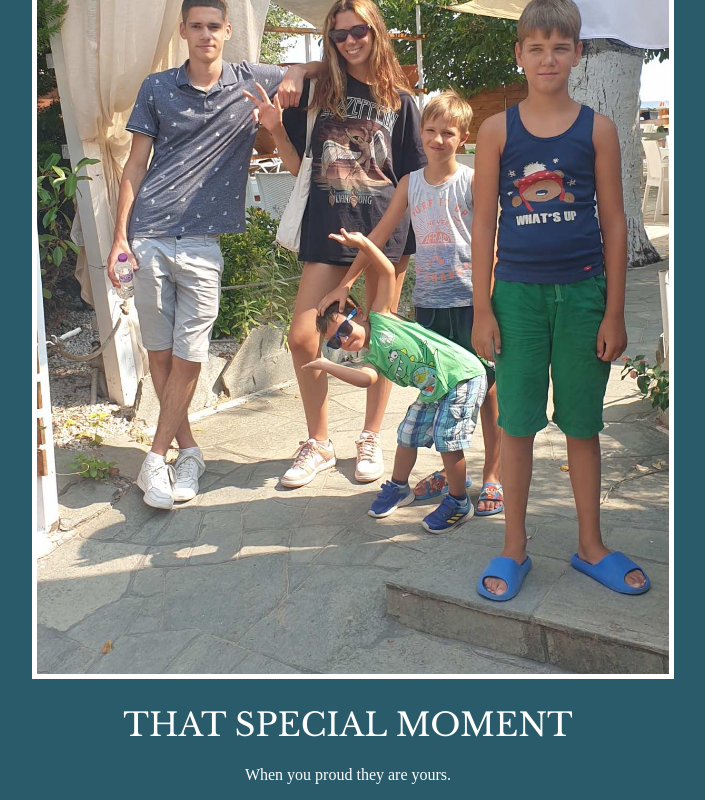
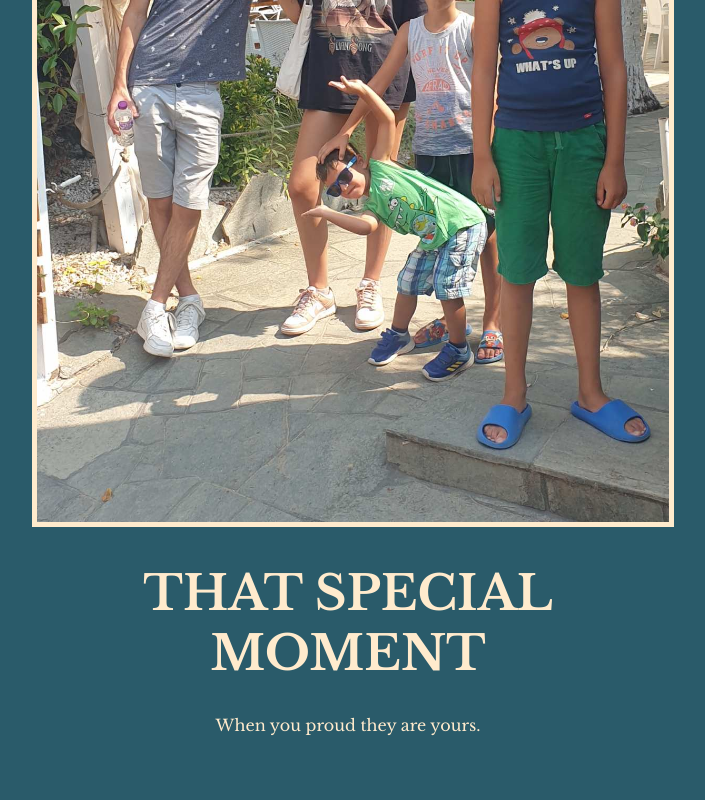
Before and after one commit to Maki1980/Motivation-Meme, a plain HTML site: page index.html in a window 1280 px wide. Shown: the part 426-1226 px from the top of the page, without its empty margins (292-997 px from the left). After the commit the page ends 1177 px from the top, so only its background shows below. Drawn offline with nearby package versions, Linux system fonts and the light colour scheme.

Commit message:
Update style.css

```diff
--- a/style.css
+++ b/style.css
@@ -1,24 +1,21 @@
-body{
-    color: white;
+body {
     background-color: rgb(42, 91, 106);
-}
-h1{
+  }
+  h1 {
+    text-transform: uppercase;
+    font-size: 3rem;
+  }
+
+  .poster {
+    width: 50%;
+    margin-left: 25%;
+    margin-top: 100px;
+    color: blanchedalmond;
     font-family: "Libre Baskerville", serif;
-    font-weight: 400;
-    font-style: normal;
     text-align: center;
-    text-transform: uppercase;
   }
-p{
-    text-align: center;
-}
-  img{
-    border: solid white;
-    border-width: 5px;
-    width:100%;
+
+  .motivation-img {
+    border: 5px solid blanchedalmond;
+    width: 100%;
   }
-div{
-    margin-left: 25%;
-    margin-top: 20%;
-    width: 50%;
-}
```
